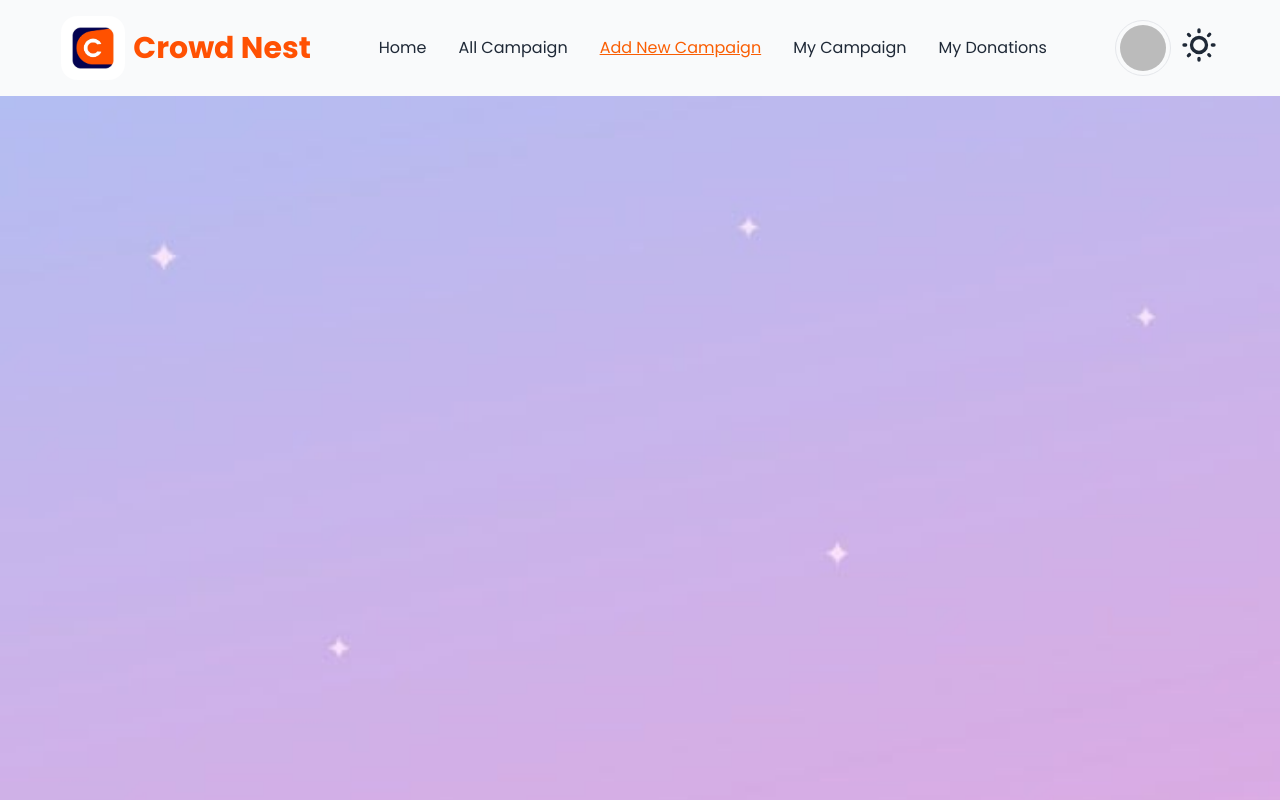
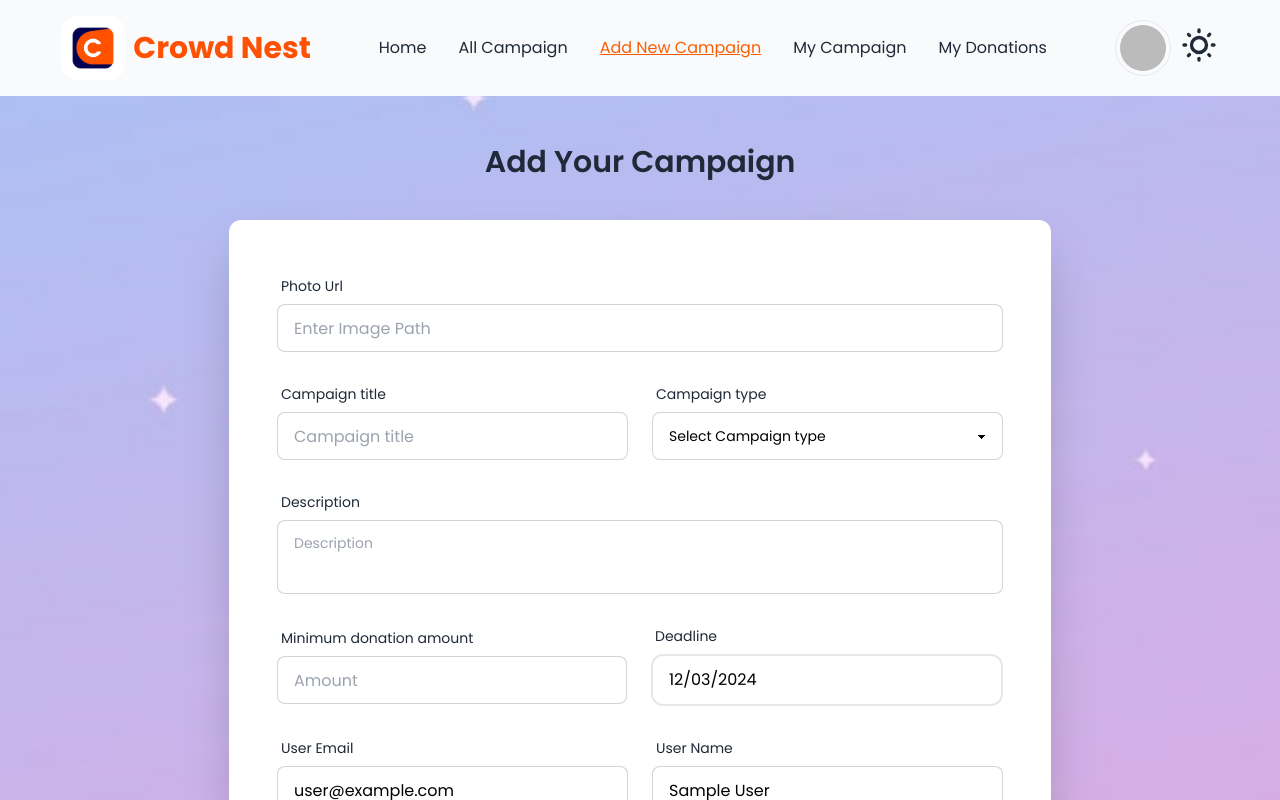
Before and after one commit to Hayder987/crowed-nest-client, a React (Vite) app: page /newcampaign in a window 1280 px wide. Shown: the top 800 px of the page. Built offline with nearby package versions, Linux system fonts and the light colour scheme; no server answers; sample sign-in values are in the browser's storage.

Commit message:
add Campaign design done

```diff
--- a/package.json
+++ b/package.json
@@ -13,6 +13,7 @@
     "firebase": "^11.0.2",
     "prop-types": "^15.8.1",
     "react": "^18.3.1",
+    "react-datepicker": "^7.5.0",
     "react-dom": "^18.3.1",
     "react-icons": "^5.4.0",
     "react-loader-spinner": "^6.1.6",
--- /dev/null
+++ b/src/components/campaignForm/CampaignForm.jsx
@@ -0,0 +1,169 @@
+import { useContext } from "react";
+import { UtilitiContext } from "../../Context/UtilitiesProvider";
+import { useState } from "react";
+import DatePicker from "react-datepicker";
+import "react-datepicker/dist/react-datepicker.css";
+import { AuthContext } from "../../Context/AuthProvider";
+
+const CampaignForm = () => {
+  const { theme } = useContext(UtilitiContext);
+  const {user} = useContext(AuthContext)
+
+  const [startDate, setStartDate] = useState(new Date());
+
+  const formatDate = (date) => {
+    return date ? date.toISOString().split("T")[0] : "";
+  };
+  const date = formatDate(startDate);
+
+  console.log(date);
+
+const addPostHandler = e =>{
+    e.preventDefault()
+    const form = e.target;
+
+}
+
+  return (
+    <div
+      className={`p-12 md:p-12 shadow-2xl min-w-[100%]  lg:min-w-[750px] ${
+        theme ? "bg-white" : "bg-slate-200 bg-opacity-20"
+      } mx-auto rounded-xl mb-10`}
+    >
+      <form onSubmit={addPostHandler} className="flex flex-col gap-6">
+        {/* image url */}
+        <div className="">
+          <div className="form-control">
+            <label className="label">
+              <span className={`${theme ? "label-text" : "text-white"}`}>
+                Photo Url
+              </span>
+            </label>
+            <input
+              type="text"
+              name="imgPath"
+              placeholder="Enter Image Path"
+              className="input input-bordered text-black"
+              required
+            />
+          </div>
+        </div>
+        {/* Campaign title and Campaign type */}
+        <div className="flex flex-col md:flex-row justify-between items-center gap-6">
+          <div className="form-control w-full">
+            <label className="label">
+              <span className={`${theme ? "label-text" : "text-white"}`}>
+                Campaign title
+              </span>
+            </label>
+            <input
+              type="text"
+              name="title"
+              placeholder="Campaign title"
+              className="input input-bordered text-black"
+              required
+            />
+          </div>
+          <div className="form-control w-full">
+            <label className="label">
+              <span className={`${theme ? "label-text" : "text-white"}`}>
+                Campaign type
+              </span>
+            </label>
+            <select
+              name="CampaignType"
+              className="select select-bordered w-full text-black"
+            >
+              <option disabled selected>
+                Select Campaign type
+              </option>
+              <option value={"personal issue"}>personal issue</option>
+              <option value={"startup"}>startup</option>
+              <option value={"business"}>business</option>
+              <option value={"creative ideas"}>creative ideas</option>
+            </select>
+          </div>
+        </div>
+        <div className="form-control w-full">
+          <label className="label">
+            <span className={`${theme ? "label-text" : "text-white"}`}>
+              Description
+            </span>
+          </label>
+          <textarea
+            name="description"
+            className="textarea text-black textarea-bordered resize-none"
+            placeholder="Description"
+          ></textarea>
+        </div>
+        {/* ammount And Deadline */}
+        <div className="flex flex-col md:flex-row justify-between items-center gap-6">
+          <div className="form-control w-full">
+            <label className="label">
+              <span className={`${theme ? "label-text" : "text-white"}`}>
+                Minimum donation amount
+              </span>
+            </label>
+            <input
+              type="text"
+              name="amount"
+              placeholder="Amount"
+              className="input input-bordered text-black"
+              required
+            />
+          </div>
+          <div className="form-control w-full">
+            <label className="label">
+              <span className={`${theme ? "label-text" : "text-white"}`}>
+                Deadline
+              </span>
+            </label>
+
+            <div className="py-3 px-4 border-2 rounded-xl w-full bg-white text-black">
+              <DatePicker
+                selected={startDate}
+                onChange={(date) => setStartDate(date)}
+              />
+            </div>
+          </div>
+        </div>
+        {/* email Nad Name */}
+        <div className="flex flex-col md:flex-row justify-between items-center gap-6">
+          <div className="form-control w-full">
+            <label className="label">
+              <span className={`${theme ? "label-text" : "text-white"}`}>
+              User Email
+              </span>
+            </label>
+            <input
+              type="email"
+              name="useremail"
+              className="input input-bordered text-black"
+              value={user?.email}
+              readOnly
+              required
+            />
+          </div>
+          <div className="form-control w-full">
+            <label className="label">
+              <span className={`${theme?'label-text':'text-white'}`}>User Name</span>
+            </label>
+            <input
+              type="text"
+              name="username"
+              className="input input-bordered text-black"
+              required
+              value={user?.displayName}
+              readOnly
+            />
+          </div>
+        </div>
+        <div className="flex justify-center items-center py-10">
+            <input type="submit" value="Add Campaign" className="bg-[#ff5103] py-3 px-6 w-full rounded-full font-bold text-white"/>
+        </div>
+      </form>
+    </div>
+  );
+};
+
+export default CampaignForm;
--- a/src/components/header/NavBar.jsx
+++ b/src/components/header/NavBar.jsx
@@ -98,14 +98,14 @@ const NavBar = () => {
           </div>
         </div>
         <div onMouseLeave={()=> setHover(false)} className={`
-        bg-blue-200 bg-opacity-70 p-6 min-w-[250px] min-h-[300px] rounded-xl ${hover?"flex":"hidden"} absolute z-10 top-24 right-0
+        bg-blue-200 bg-opacity-90 p-6 min-w-[250px] min-h-[300px] rounded-xl ${hover?"flex":"hidden"} absolute z-10 top-24 right-0
           `}>
           <div className="w-full">
-            <h1 className="text-center text-2xl font-semibold">Welcome!</h1>
+            <h1 className="text-center text-2xl font-semibold text-black">Welcome!</h1>
             <div className="flex justify-center items-center my-6">
               <img src={user?.photoURL} alt="" className="w-28 h-28" />
             </div>
-            <h1 className="text-center text-2xl font-semibold">{user?.displayName}</h1>
+            <h1 className="text-center text-2xl font-semibold text-black">{user?.displayName}</h1>
             <div className="flex justify-center my-4">
               <button onClick={LogoutHandler} className="flex justify-center items-center gap-3 bg-[#ff5103] text-white font-medium py-2 px-4 text-xl ">
                 <span className="">Logout</span>
--- a/src/pages/AddNewCampaign.jsx
+++ b/src/pages/AddNewCampaign.jsx
@@ -1,17 +1,31 @@
+import { useContext } from 'react';
 import banner from '../assets/addBanner.jpg'
+import CampaignForm from '../components/campaignForm/CampaignForm';
+import { UtilitiContext } from '../Context/UtilitiesProvider';
+
 
 const AddNewCampaign = () => {
+    const {theme} = useContext(UtilitiContext)
     return (
-        <div
+        <div className="">
+            {
+                theme?<div
                 style={{
                     backgroundImage: `url(${banner})`,
                     backgroundSize: "cover",
                     backgroundPosition: "center",
                     backgroundRepeat: "no-repeat",
                   }}
-          className='min-h-[90vh]'
+                  className='min-h-[90vh] flex flex-col justify-center items-center p-4 py-14 md:p-12'
                 >
-
+                   <h1 className=" text-3xl font-semibold mb-10">Add Your Campaign</h1>
+                  <CampaignForm></CampaignForm>
+                </div>:
+                <div className="bg-gray-900 min-h-[90vh] flex flex-col justify-center items-center p-4 py-14 md:p-12">
+                   <h1 className=" text-3xl font-semibold mb-10">Add Your Campaign</h1>
+                   <CampaignForm></CampaignForm>
+                </div>
+            }
         </div>
     );
 };
```
Also changed, not shown: 1 other file (tests, documents, lock files or other folders). Lines whose indentation alone changed are shown as unchanged.
